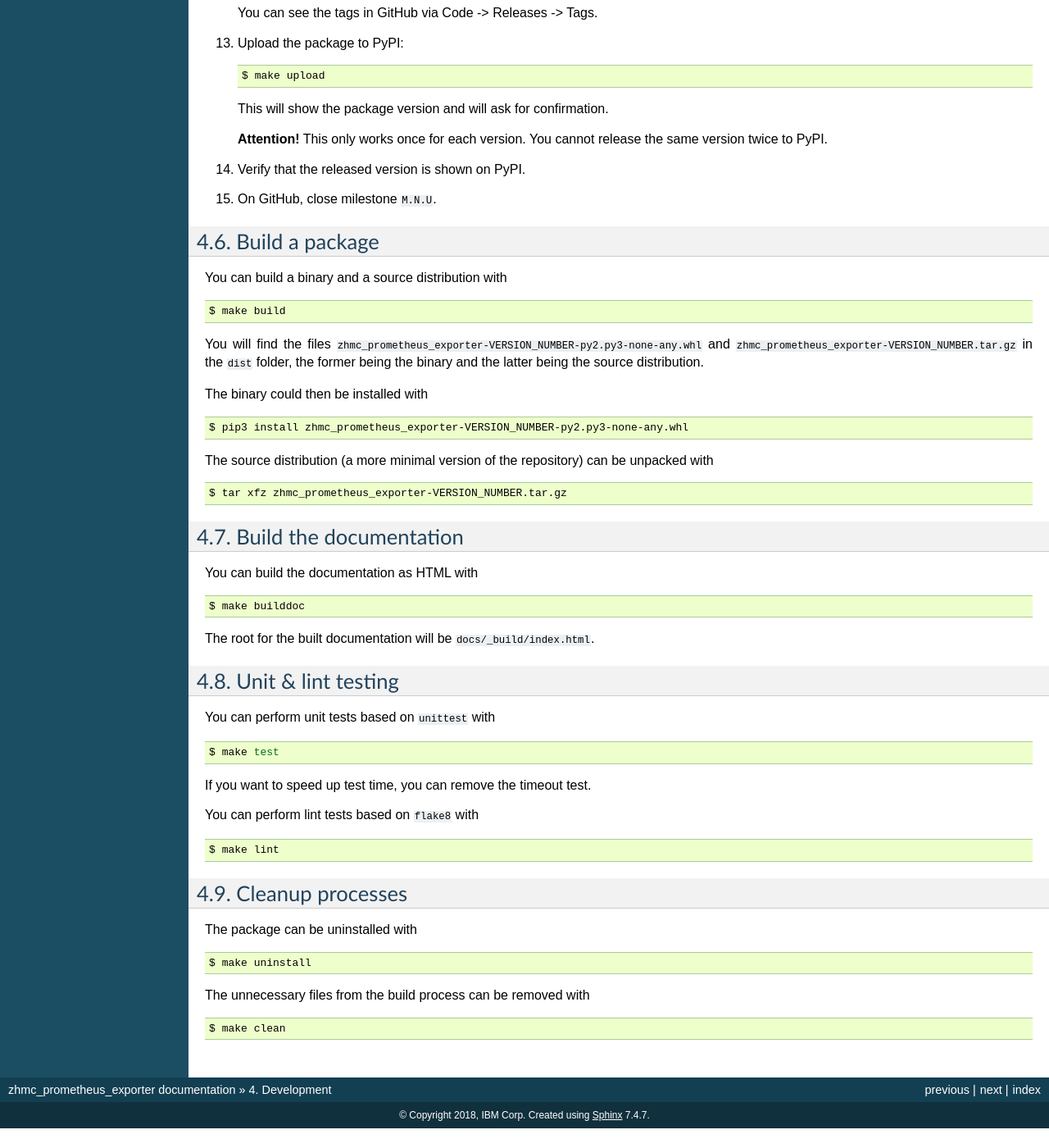
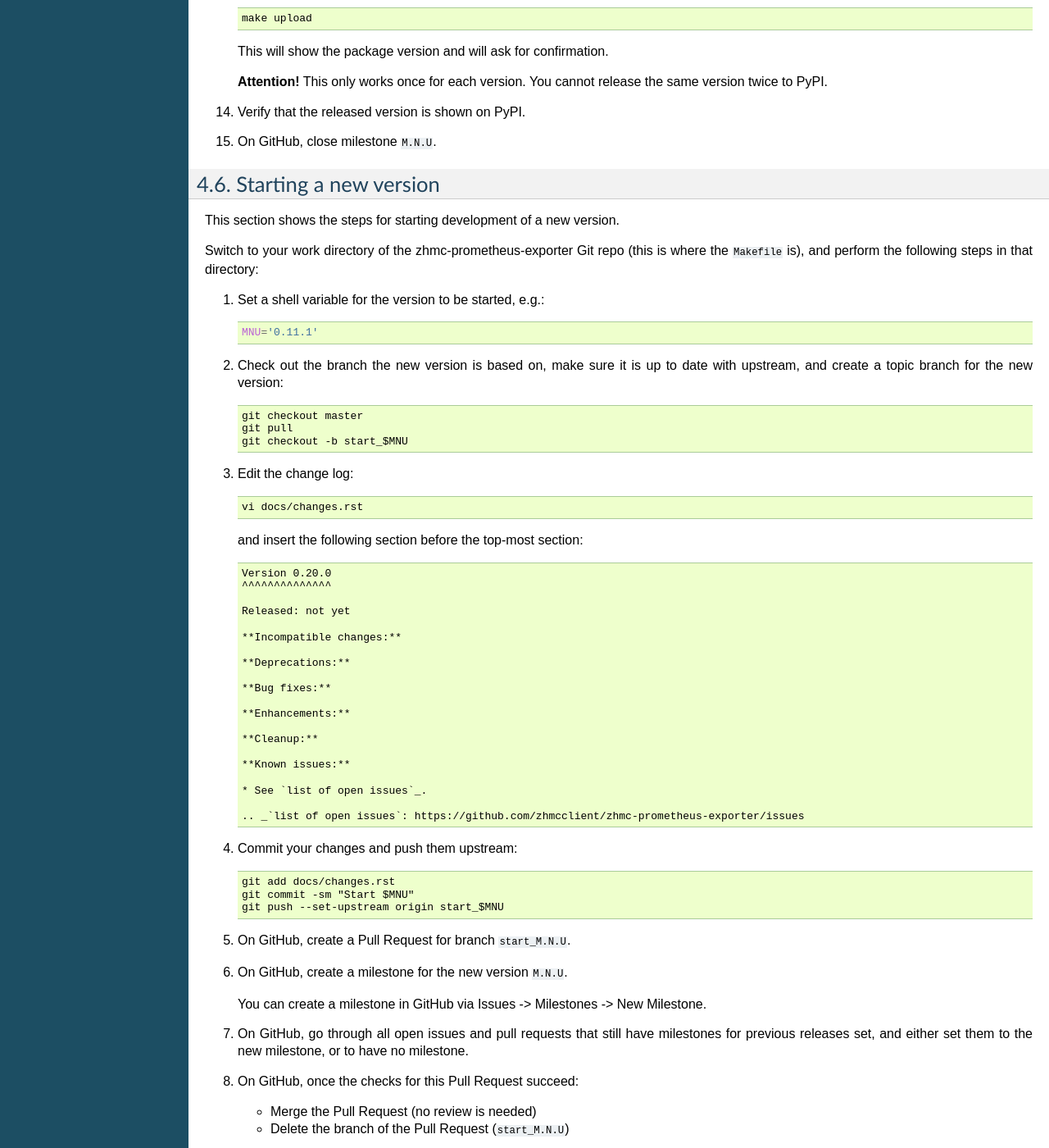
Before and after one commit to zhmcclient/zhmc-prometheus-exporter, a Sphinx documentation site: the page built from docs/dev.rst, in a window 1280 px wide and 1400 px high, scrolled down 3284 px. Shown: the whole window at 82% size. Built offline with Sphinx 7.4.7, drawn with Linux system fonts in a browser that asks for light colours; the version number could not be read and is left out; before the commit the page ends 4660 px from its top, so only the background shows below that; some of the changed text lies outside the part shown.

Commit message:
Fixed development section
Details:

* Fixed incorrect URLs to the repo.

* Fixed commit message when releasing to be consistent with other projects.

* Added a section for starting a new version.

Signed-off-by: Andreas Maier <maiera@de.ibm.com>

```diff
--- a/docs/dev.rst
+++ b/docs/dev.rst
@@ -117,26 +117,28 @@ This section shows the steps for releasing a version to `PyPI`_.
 
 .. _PyPI: https://pypi.python.org/
 
-Switch to your work directory of the python-zhmcclient Git repo (this is where the ``Makefile`` is), and perform the following steps in that directory:
+Switch to your work directory of the zhmc-prometheus-exporter Git repo
+(this is where the ``Makefile`` is), and perform the following steps in that
+directory:
 
 1.  Set a shell variable for the version to be released, e.g.:
 
     .. code-block:: bash
 
-        $ MNU='0.11.0'
+        MNU='0.11.0'
 
 2.  Verify that your working directory is in a Git-wise clean state:
 
     .. code-block:: bash
 
-        $ git status
+        git status
 
 3.  Check out the ``master`` branch, and update it from upstream:
 
     .. code-block:: bash
 
-        $ git checkout master
-        $ git pull
+        git checkout master
+        git pull
 
 4.  Create a topic branch for the release, based upon the ``master`` branch:
 
@@ -144,9 +146,15 @@ Switch to your work directory of the python-zhmcclient Git repo (this is where t
 
         git checkout -b release-$MNU
 
-5.  Edit the change log (``docs/changes.rst``) and perform the following changes in the top-most section (that is the section for the version to be released):
+5.  Edit the change log and perform the following changes in the top-most
+    section (that is the section for the version to be released):
 
-    * If needed, change the version in the section heading to the version to be released, e.g.:
+    .. code-block:: bash
+
+        vi docs/changes.rst
+
+    * If needed, change the version in the section heading to the version to be
+      released, e.g.:
 
       .. code-block:: text
 
@@ -159,9 +167,13 @@ Switch to your work directory of the python-zhmcclient Git repo (this is where t
 
           Released: 2018-08-20
 
-    * Make sure that the change log entries reflect all changes since the previous version, and make sure they are relevant for and understandable by users.
+    * Make sure that the change log entries reflect all changes since the
+      previous version, and make sure they are relevant for and understandable
+      by users.
 
-    * In the "Known issues" list item, remove the link to the issue tracker and add any known issues you want users to know about. Just linking to the issue tracker quickly becomes incorrect for released versions:
+    * In the "Known issues" list item, remove the link to the issue tracker and
+      add any known issues you want users to know about. Just linking to the
+      issue tracker quickly becomes incorrect for released versions:
 
       .. code-block:: text
 
@@ -185,19 +197,12 @@ Switch to your work directory of the python-zhmcclient Git repo (this is where t
 
     .. code-block:: bash
 
-        $ make test
+        make test
 
-    This should not fail because the same tests have already been run in the Travis CI. However, run it for additional safety before the release.
+    This should not fail because the same tests have already been run in the
+    Travis CI. However, run it for additional safety before the release.
 
-    * If this test fails, fix any issues until the test succeeds. Commit the changes and push them upstream:
-
-      .. code-block:: bash
-
-          $ git add <changed-files>
-          $ git commit -sm "<change description with details>"
-          $ git push
-
-      Wait for the automatic tests to show success for this change.
+    If this test fails, fix any issues until the test succeeds.
 
 9.  Once the CI tests on GitHub are complete, merge the pull request.
 
@@ -205,17 +210,18 @@ Switch to your work directory of the python-zhmcclient Git repo (this is where t
 
     .. code-block:: bash
 
-        $ git checkout master
-        $ git pull
+        git checkout master
+        git pull
 
 11. Tag the ``master`` branch with the release label and push the tag upstream:
 
     .. code-block:: bash
 
-        $ git tag $MNU
-        $ git push --tags
+        git tag $MNU
+        git push --tags
 
-12. On GitHub, edit the new tag, and create a release description on it. This will cause it to appear in the Release tab.
+12. On GitHub, edit the new tag, and create a release description on it. This
+    will cause it to appear in the Release tab.
 
     You can see the tags in GitHub via Code -> Releases -> Tags.
 
@@ -223,15 +229,104 @@ Switch to your work directory of the python-zhmcclient Git repo (this is where t
 
     .. code-block:: bash
 
-        $ make upload
+        make upload
 
     This will show the package version and will ask for confirmation.
 
-    **Attention!** This only works once for each version. You cannot release the same version twice to PyPI.
+    **Attention!** This only works once for each version. You cannot release
+    the same version twice to PyPI.
 
 14. Verify that the released version is shown on PyPI.
 
 15. On GitHub, close milestone ``M.N.U``.
+
+Starting a new version
+----------------------
+
+This section shows the steps for starting development of a new version.
+
+Switch to your work directory of the zhmc-prometheus-exporter Git repo
+(this is where the ``Makefile`` is), and perform the following steps in that
+directory:
+
+1.  Set a shell variable for the version to be started, e.g.:
+
+    .. code-block:: bash
+
+        MNU='0.11.1'
+
+2.  Check out the branch the new version is based on, make sure it is up to
+    date with upstream, and create a topic branch for the new version:
+
+    .. code-block:: text
+
+        git checkout master
+        git pull
+        git checkout -b start_$MNU
+
+3.  Edit the change log:
+
+    .. code-block:: text
+
+        vi docs/changes.rst
+
+    and insert the following section before the top-most section:
+
+    .. code-block:: text
+
+        Version 0.20.0
+        ^^^^^^^^^^^^^^
+
+        Released: not yet
+
+        **Incompatible changes:**
+
+        **Deprecations:**
+
+        **Bug fixes:**
+
+        **Enhancements:**
+
+        **Cleanup:**
+
+        **Known issues:**
+
+        * See `list of open issues`_.
+
+        .. _`list of open issues`: https://github.com/zhmcclient/zhmc-prometheus-exporter/issues
+
+4.  Commit your changes and push them upstream:
+
+    .. code-block:: text
+
+        git add docs/changes.rst
+        git commit -sm "Start $MNU"
+        git push --set-upstream origin start_$MNU
+
+5.  On GitHub, create a Pull Request for branch ``start_M.N.U``.
+
+6.  On GitHub, create a milestone for the new version ``M.N.U``.
+
+    You can create a milestone in GitHub via Issues -> Milestones -> New
+    Milestone.
+
+7.  On GitHub, go through all open issues and pull requests that still have
+    milestones for previous releases set, and either set them to the new
+    milestone, or to have no milestone.
+
+8.  On GitHub, once the checks for this Pull Request succeed:
+
+    * Merge the Pull Request (no review is needed)
+    * Delete the branch of the Pull Request (``start_M.N.U``)
+
+9.  Checkout the branch the new version is based on, update it from upstream, and
+    delete the local topic branch you created:
+
+    .. code-block:: text
+
+        git checkout master
+        git pull
+        git branch -d start_$MNU
 
 Build a package
 ---------------
```
Also changed, not shown: other parts of docs/dev.rst (+3 -3 lines).
